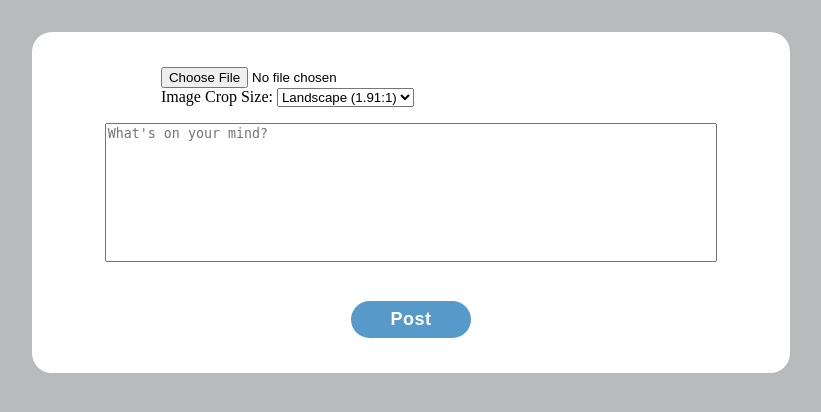
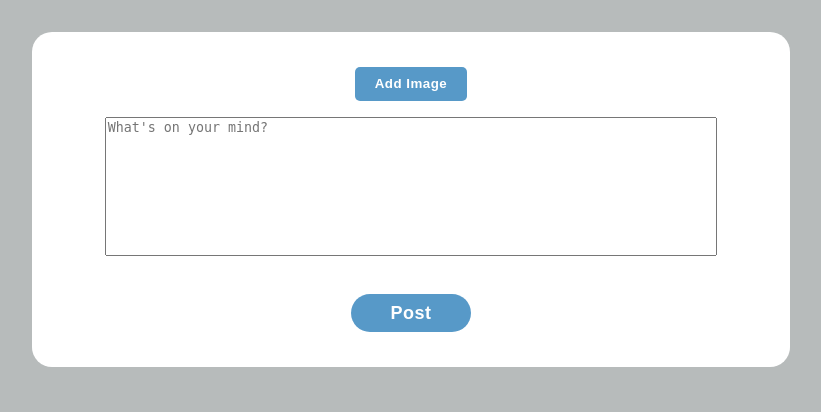
Before and after one commit to xhorey/social_media_proj, a Django app: template project_1/templates/post.html in a window 1280 px wide. Shown: the part 158-570 px from the top of the page, without its empty margins (229-1050 px from the left). Run offline with Django 5.2, Linux system fonts and the light colour scheme; the template is opened without the code that fills it, so the values that code supplies are empty.

Commit message:
Normal design of posting page

```diff
--- a/project_1/static/JS/preview_script.js
+++ b/project_1/static/JS/preview_script.js
@@ -2,6 +2,24 @@ const selectImageInput = document.getElementById('selectImage');
 const aspectSelect = document.getElementById('aspect_ratio');
 const previewContainer = document.getElementById('imagePreviewContainer');
 const previewImg = document.getElementById('imagePreview');
+const imageInput = document.getElementById('selectImage');
+const imageButton = document.getElementById('selectImageButton');
+const divSelector = document.querySelector('.ratio-selector');
+const deleteImgButton = document.getElementById('deleteImageButton');
+
+
+imageButton.addEventListener('click', () => {
+    imageInput.click();
+});
+
+deleteImgButton.addEventListener('click', () => {
+    imageInput.value = '';
+    previewContainer.style.display = 'none';
+    previewImg.src = '';
+    divSelector.classList.add('hidden');
+    deleteImgButton.classList.add('hidden');
+    imageButton.textContent = "Add Image"
+});
 
 selectImageInput.addEventListener('change', function() {
     const file = this.files[0];
@@ -11,9 +29,16 @@ selectImageInput.addEventListener('change', function() {
         previewImg.src = objectURL;
         previewContainer.style.display = 'block';
         previewImg.onload = () => URL.revokeObjectURL(objectURL);
+        divSelector.classList.remove('hidden');
+        deleteImgButton.classList.remove('hidden');
+        imageButton.textContent = "Change Image"
+
     } else{
         previewContainer.style.display = 'none';
         previewImg.src = '';
+        divSelector.classList.add('hidden');
+        deleteImgButton.classList.add('hidden');
+        imageButton.textContent = "Add Image"
     }
 });
 
--- a/project_1/static/Styles/Post.css
+++ b/project_1/static/Styles/Post.css
@@ -164,17 +164,25 @@ h5 {
     height: 100%;
     object-fit: cover;
     object-position: center;
+
 }
 .postImage{
     width: 100%;
-    border-top: 1px double black;
-    border-bottom: 1px double black;
+    border: 3px solid #5799c8;
     overflow: hidden;
 }
 
 .post-image {
     width: 100%;
     max-width: 500px;
+    display: flex;
+    justify-content: center;
+    align-items: center;
+    flex-direction: column;
+}
+
+.hidden{
+    display: none;
 }
 
 .postImage.landscape {
@@ -191,3 +199,56 @@ h5 {
     max-width: 380px;
     margin: 0 auto;
 }
+
+#deleteImageButton{
+    background-color: #d04141;
+    color: white;
+    border: none;
+    padding: 0.7em 1.5em;
+    border-radius: 5px;
+    font-weight: bold;
+    letter-spacing: 0.5px;
+    cursor: pointer;
+    transition: all 0.2s ease;
+    margin-left: 10px;
+}
+#deleteImageButton:hover{
+    background-color: #ed0000;
+    transition: background-color 0.3s ease;
+}
+
+#selectImageButton{
+    background-color: #5799c8;
+    color: white;
+    border: none;
+    padding: 0.7em 1.5em;
+    border-radius: 5px;
+    font-weight: bold;
+    letter-spacing: 0.5px;
+    cursor: pointer;
+    transition: all 0.2s ease;
+}
+#aspect_ratio{
+    text-align: center;
+    border: none;
+    background-color: #b7bbbb;
+    outline: none;
+    appearance: none;
+    -webkit-appearance: none;
+    -moz-appearance: none;
+    font-size: 15px;
+    padding: 5px;
+    border-radius: 15px;
+    flex: 0 0 auto;
+    width: 160px;
+    margin-right: 5px;
+}
+
+#selectImageButton:hover{
+    background-color: #0572c0;
+    transition: background-color 0.3s ease;
+}
+
+.ratio-selector{
+    margin-top: 15px;
+}
--- a/project_1/templates/post.html
+++ b/project_1/templates/post.html
@@ -56,10 +56,21 @@
                 <div id="imagePreviewContainer" class="postImage landscape" style="display: none; margin-bottom: 1em;">
                     <img id="imagePreview" src="" alt="Image Preview" style="display: block; width: 100%; height: 100%; object-fit: cover; object-position: center;">
                 </div>
-                <input type="file" name="image" accept="image/*" id="selectImage">
+                <input type="file" name="image" accept="image/*" id="selectImage" hidden>
+                <div class="buttons_manage_pics">
+                    <button type="button" id="selectImageButton">
+                        Add Image
+                    </button>
 
-                <div class="ratio-selector">
-                    <label for="aspect_ratio">Image Crop Size:</label>
+                    <button type="button" class="hidden" id="deleteImageButton">
+                        Empty Image
+                    </button>
+                </div>
+
+
+
+                <div class="ratio-selector hidden">
+                    <label for="aspect_ratio">Image Orientation:</label>
                     <select name="aspect_ratio" id="aspect_ratio">
                         <option value="landscape">Landscape (1.91:1)</option>
                         <option value="square">Square (1:1)</option>
```
Also changed, not shown: project_1/core/migrations/0001_initial.py, project_1/core/migrations/0002_post_aspect_ratio.py (deleted), project_1/core/migrations/0003_alter_post_aspect_ratio_userpreferences_and_more.py (deleted), project_1/core/migrations/0004_likepost_is_active.py (deleted), project_1/core/migrations/0005_repost_is_active.py (deleted), project_1/media/post_images/036a1021-554f-48c3-999d-ed645f30fad6_NhLK3GW.jpeg (added), project_1/media/post_images/montreal-skyline-at-night-pierre-leclerc-photography_WXjH3oR.jpg (added), project_1/media/post_images/thumb-1920-454260_SmkAL86.jpg (added), project_1/media/profile_images/montreal-skyline-at-night-pierre-leclerc-photography_zqmHcfg.jpg (added).
